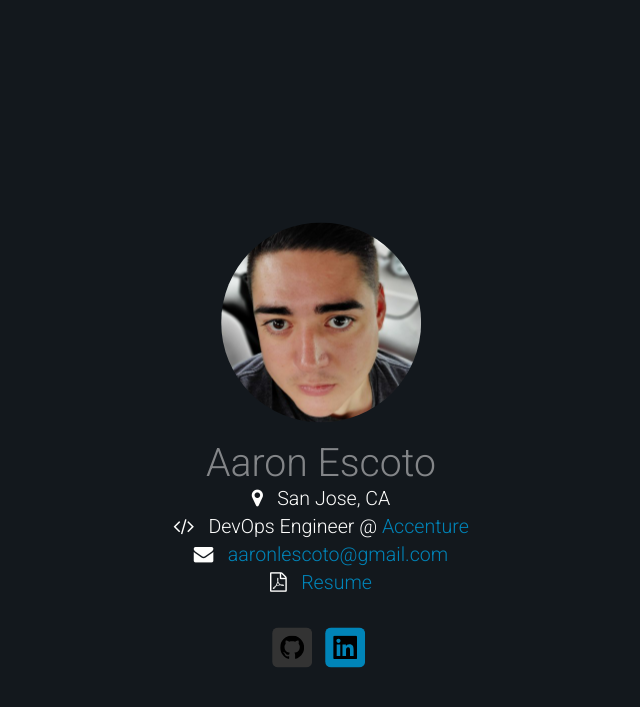
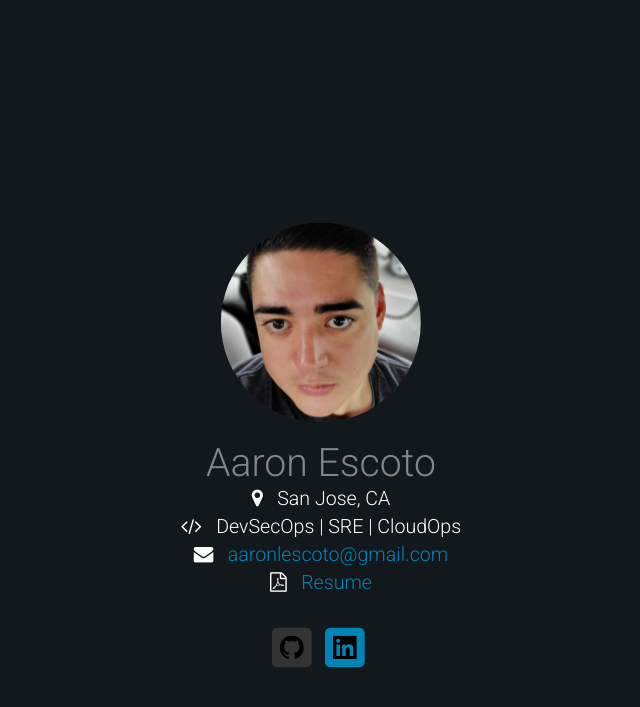
Before and after one commit to AaronEscoto/aaronescoto.github.io, a Jekyll site: the page built from index.html, in a window 1280 px wide. Shown: the top 707 px of the page, without its empty margins (319-959 px from the left). Built offline with Jekyll 4.4.1, drawn with Linux system fonts in a browser that asks for light colours; nearby versions of some CDN libraries.

Commit message:
update_title

```diff
--- a/_data/profile.json
+++ b/_data/profile.json
@@ -9,7 +9,7 @@
   }, {
     "icon": "code",
     "desc": "work",
-    "val": "DevOps Engineer @ <a href='https://www.accenture.com' target='_blank'>Accenture</a>"
+    "val": "DevSecOps | SRE | CloudOps"
   }, {
     "icon": "envelope",
     "desc": "contact",
```
Also changed, not shown: 1 other file.
